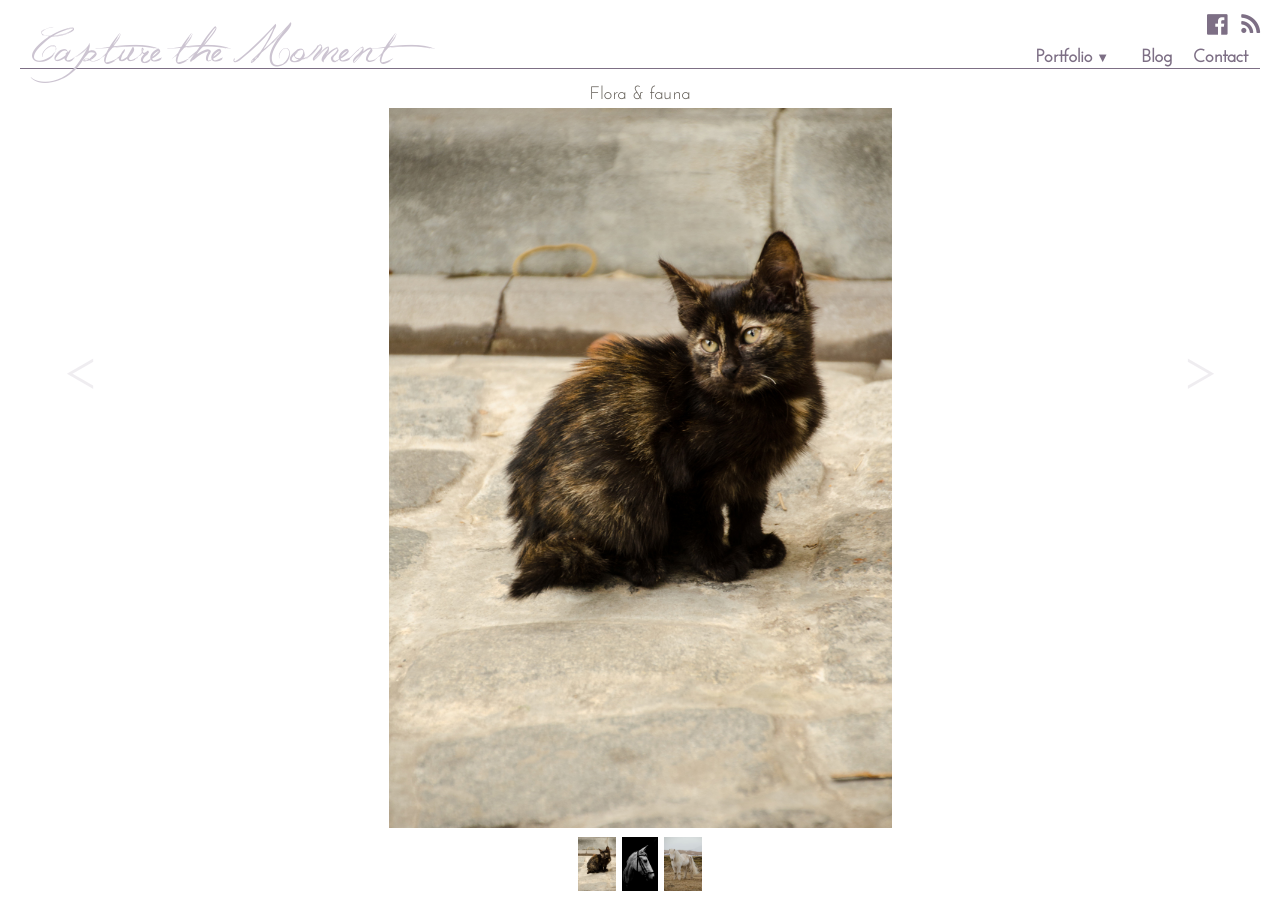
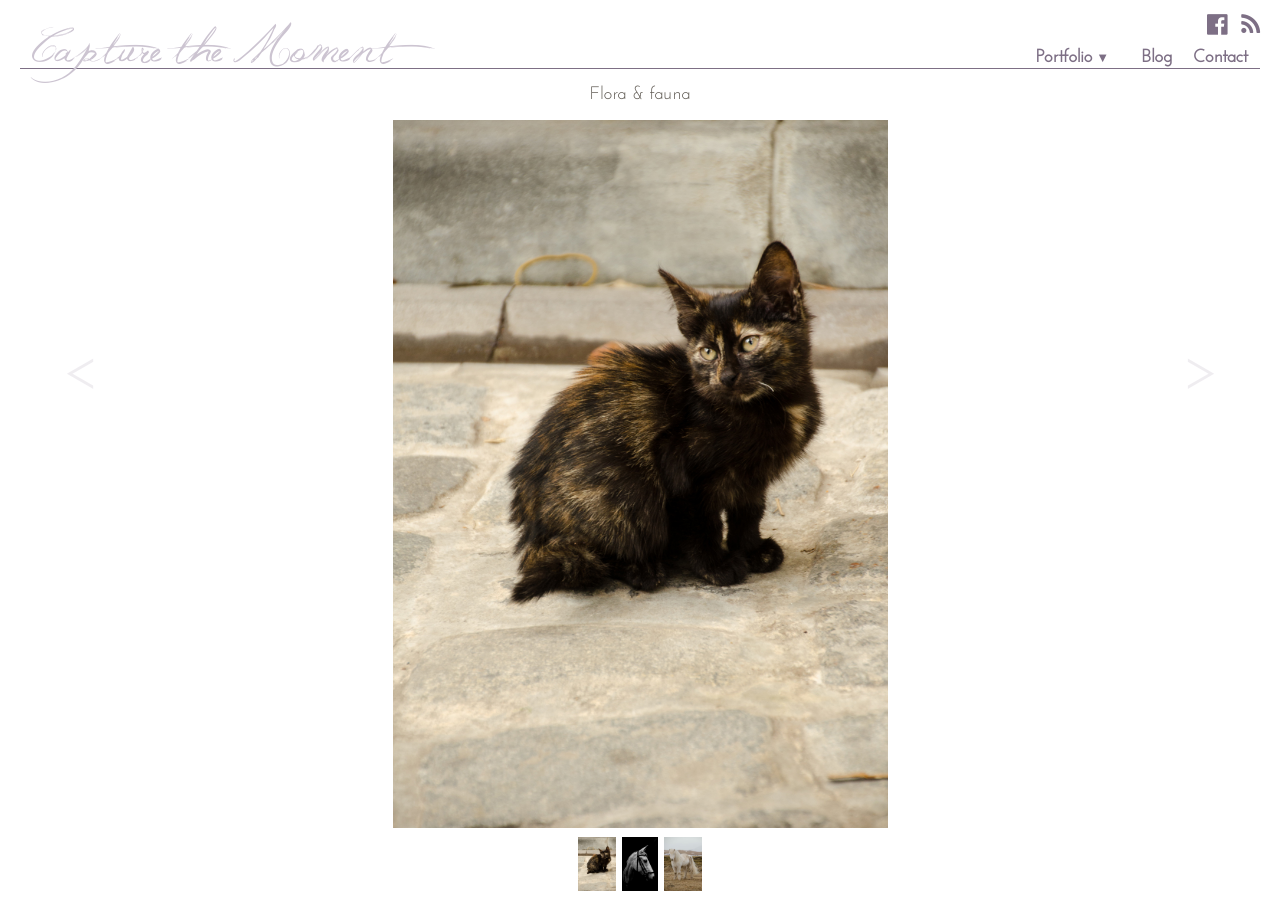
Before and after one commit to cmbybelin/cmbybelin.github.io, a Jekyll site: the page built from _portfolio/florafauna.markdown, in a window 1280 px wide. Built offline with Jekyll 4.4.1, drawn with Linux system fonts in a browser that asks for light colours; nearby versions of some CDN libraries.

Commit message:
fix photo's on blog page.

```diff
--- a/style/main.css
+++ b/style/main.css
@@ -266,6 +266,13 @@ article a {
  max-width: calc(100% - 10px);
  max-height: calc(100% - 10px);
 }
+.portfolio .photo {
+ position: absolute;
+ top: 120px;
+ bottom: 72px;
+ left: 0;
+ right: 0;
+}
 .thumbnails {
  position: absolute;
  bottom: 0px;
@@ -284,13 +291,6 @@ article a {
 }
 .thumbnails img.selected {
  border: 1px solid white;
-}
-.photo {
- position: absolute;
- top: 120px;
- bottom: 72px;
- left: 0;
- right: 0;
 }
 .navigate {
  display: none;
```
